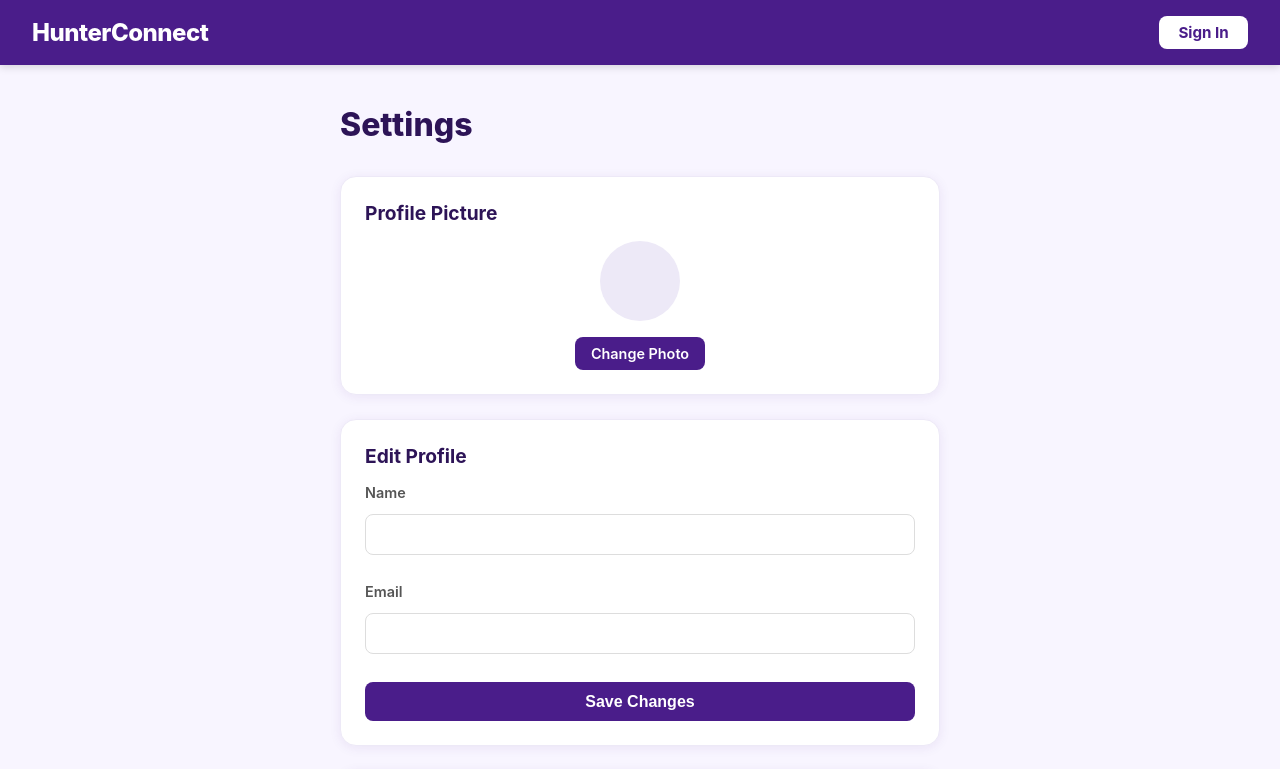
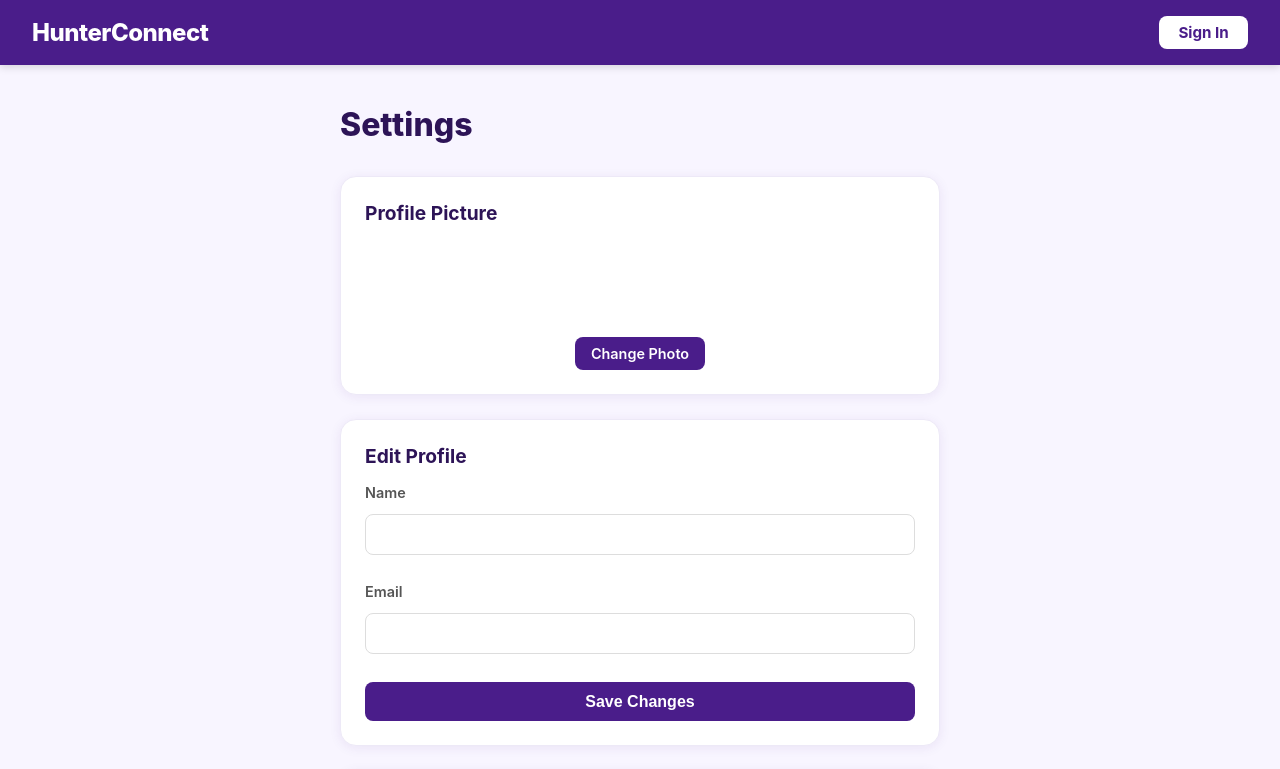
Before and after one commit to sanilac6459/hunter-connect, a React (Vite) app in the folder frontend/: page /settings in a window 1280 px wide. Shown: the top 769 px of the page. Built offline with nearby package versions, Linux system fonts and the light colour scheme.

Commit message:
testing something

```diff
--- a/frontend/src/index.css
+++ b/frontend/src/index.css
@@ -727,7 +727,7 @@ body {
   width: 80px;
   height: 80px;
   border-radius: 50%;
-  background-color: #ede9f7;
+  /* background-color: #ede9f7; */
   color: #4a1d8a;
   display: flex;
   align-items: center;
```
